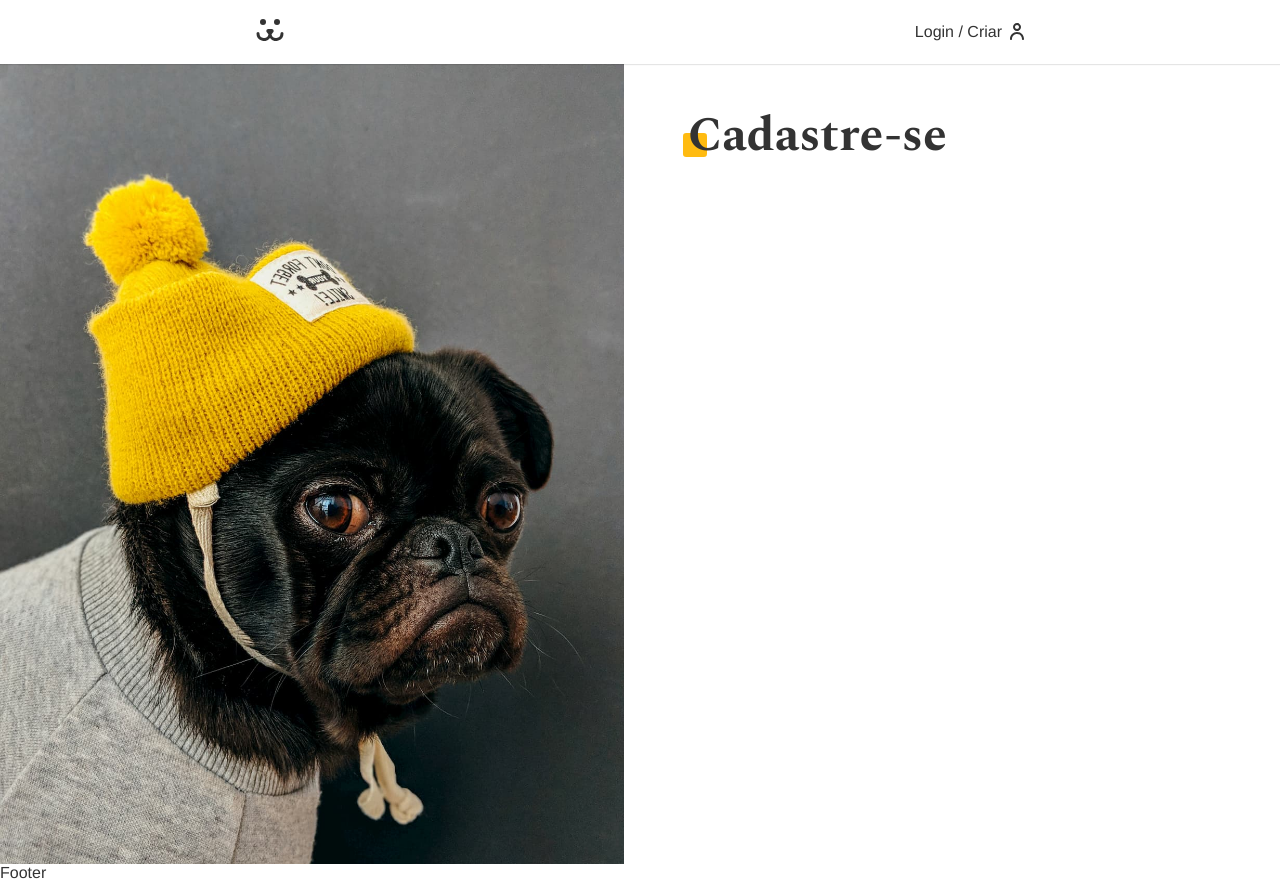
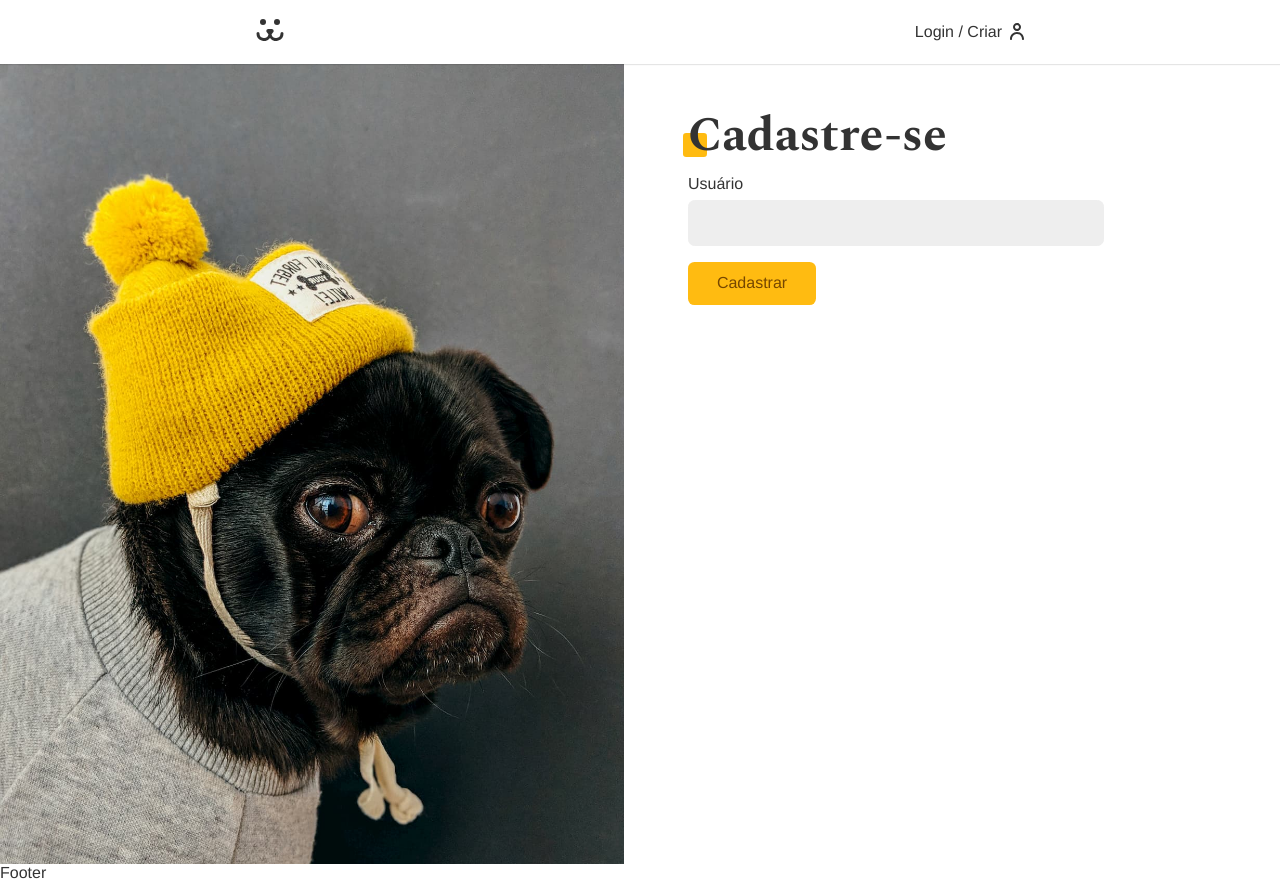
Before and after one commit to rochamaatheus/React-Redux-Dogs, a React (Vite) app: page /login/criar in a window 1280 px wide. Built offline with nearby package versions, Linux system fonts and the light colour scheme.

Commit message:
Import dos Forms

```diff
--- a/src/Components/Login/LoginCreate.jsx
+++ b/src/Components/Login/LoginCreate.jsx
@@ -1,4 +1,6 @@
 import React from 'react';
+import Input from '../Forms/Input';
+import Button from '../Forms/Button';
 
 const LoginCreate = () => {
   function handleSubmit(event) {
@@ -8,7 +10,10 @@ const LoginCreate = () => {
   return (
     <section className="animeLeft">
       <h1 className="title">Cadastre-se</h1>
-      <form onSubmit={handleSubmit}></form>
+      <form onSubmit={handleSubmit}>
+        <Input label="Usuário" type="text" name="username" />
+        <Button>Cadastrar</Button>
+      </form>
     </section>
   );
 };
```
